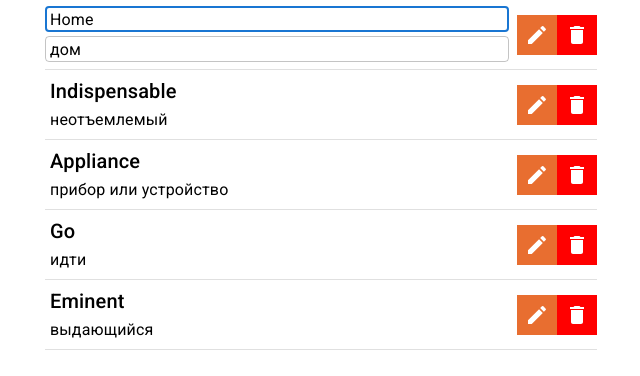
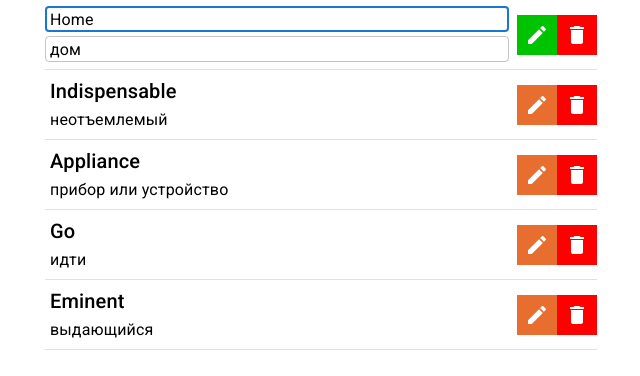
Before and after one commit to ddimaanovv/flashcardsbot_front, a React (Create React App) app: page / in a window 1280 px wide. Both pictures are taken after a click on the button 856 px from the left and 34 px from the top of the page. Shown: the top 376 px of the page, without its empty margins (319-959 px from the left). Built offline with nearby package versions, Linux system fonts and the light colour scheme.

Commit message:
add some UI additions

```diff
--- a/src/App.tsx
+++ b/src/App.tsx
@@ -76,6 +76,10 @@ function App() {
     }
   }
 
+  function cancelChangeWordHandler() {
+    setChangingWordID(-1);
+  }
+
   function wordInputHandler(newText: string) {
     setWordInput(newText);
   }
@@ -101,7 +105,11 @@ function App() {
       <Container maxWidth={"sm"}>
         {words.map((word) => {
           return (
-            <Container key={word.id} disableGutters>
+            <Container
+              key={word.id}
+              disableGutters
+              onClick={cancelChangeWordHandler}
+            >
               <Box
                 sx={{
                   display: "flex",
@@ -119,6 +127,7 @@ function App() {
                         value={wordInput}
                         fullWidth
                         autoFocus
+                        onClick={(e) => e.stopPropagation()}
                         onChange={(
                           event: React.ChangeEvent<HTMLInputElement>
                         ) => {
@@ -139,6 +148,7 @@ function App() {
                         size="small"
                         value={translateInput}
                         fullWidth
+                        onClick={(e) => e.stopPropagation()}
                         onChange={(
                           event: React.ChangeEvent<HTMLInputElement>
                         ) => {
@@ -188,17 +198,30 @@ function App() {
                   }}
                 >
                   <IconButton
-                    onClick={() => changeWordHandler(word)}
-                    style={{
-                      color: "#fff",
-                      backgroundColor: "#e86e30",
-                      borderRadius: "0",
+                    onClick={(e) => {
+                      e.stopPropagation();
+                      changeWordHandler(word);
                     }}
+                    style={
+                      word.id === changingWordID
+                        ? {
+                            color: "#fff",
+                            backgroundColor: "#00c300",
+                            borderRadius: "0",
+                          }
+                        : {
+                            color: "#fff",
+                            backgroundColor: "#e86e30",
+                            borderRadius: "0",
+                          }
+                    }
                   >
                     <EditIcon />
                   </IconButton>
                   <IconButton
-                    onClick={() => deleteWordHandler(word)}
+                    onClick={(e) => {
+                      deleteWordHandler(word);
+                    }}
                     style={{
                       color: "#fff",
                       backgroundColor: "red",
```
Also changed, not shown: public/manifest.json.
